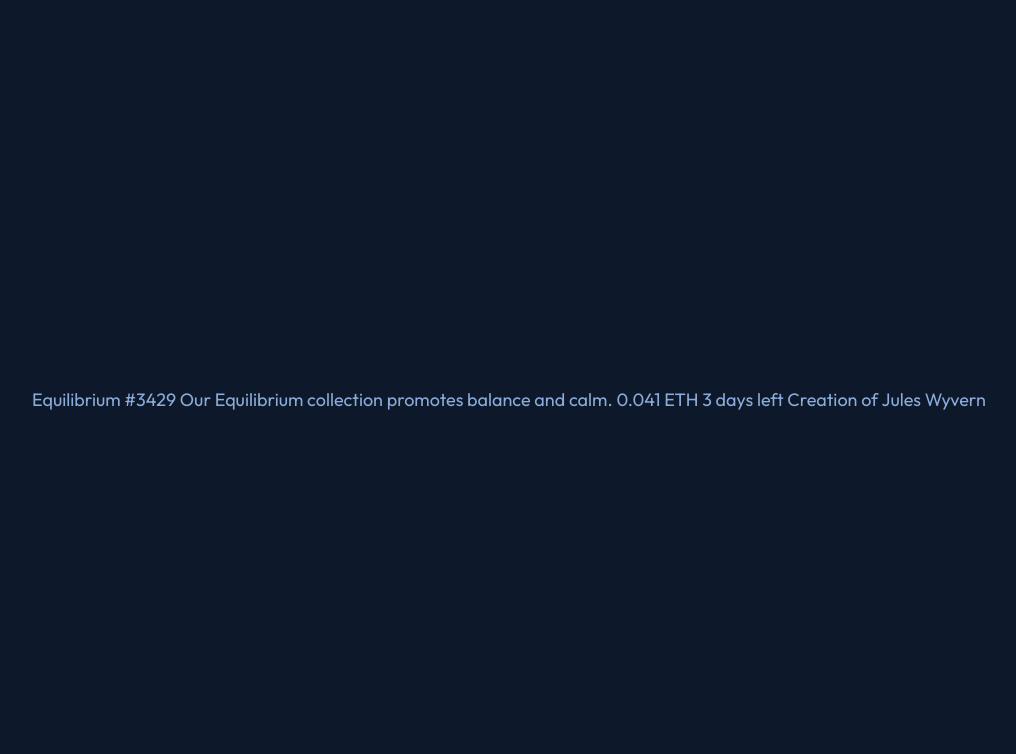
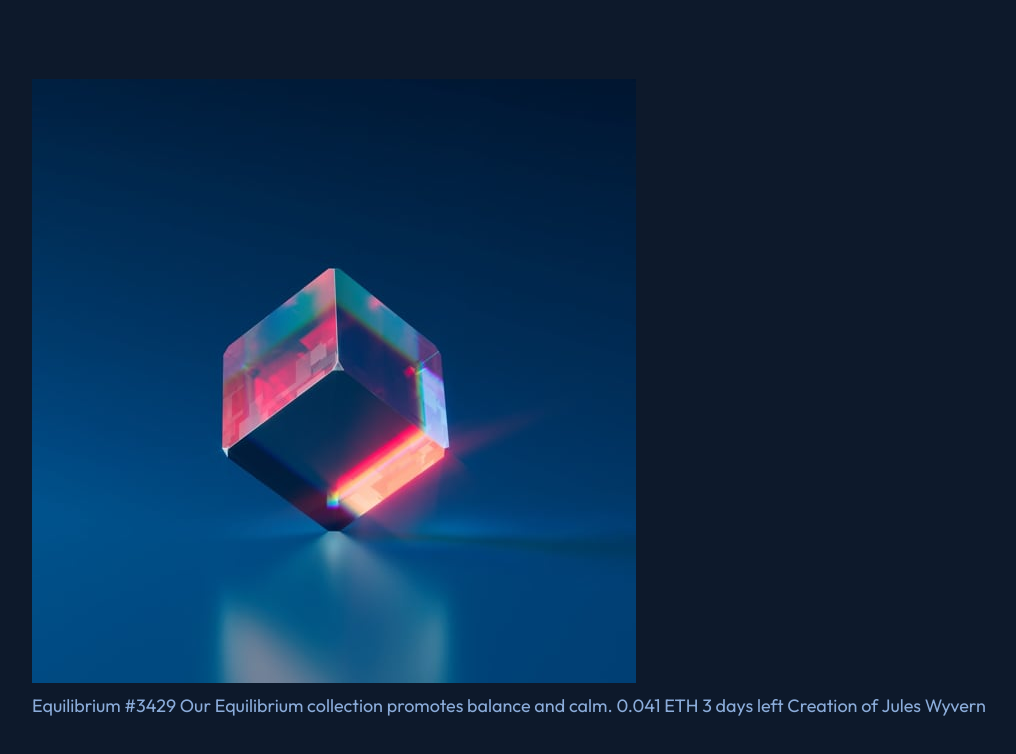
Before and after one commit to BCEESAY10/nft-prev-card-component, a plain HTML site: page index.html in a window 1280 px wide. Shown: the whole page, without its empty margins (131-1147 px from the left). Drawn offline with Linux system fonts and the light colour scheme.

Commit message:
header container

```diff
--- a/index.html
+++ b/index.html
@@ -9,6 +9,9 @@
 </head>
 <body>
   <main class="container">
+    <header class="header">
+      <img src="images/image-equilibrium.jpg" alt="Main image">
+    </header>
     Equilibrium #3429
 
     Our Equilibrium collection promotes balance and calm.
```
